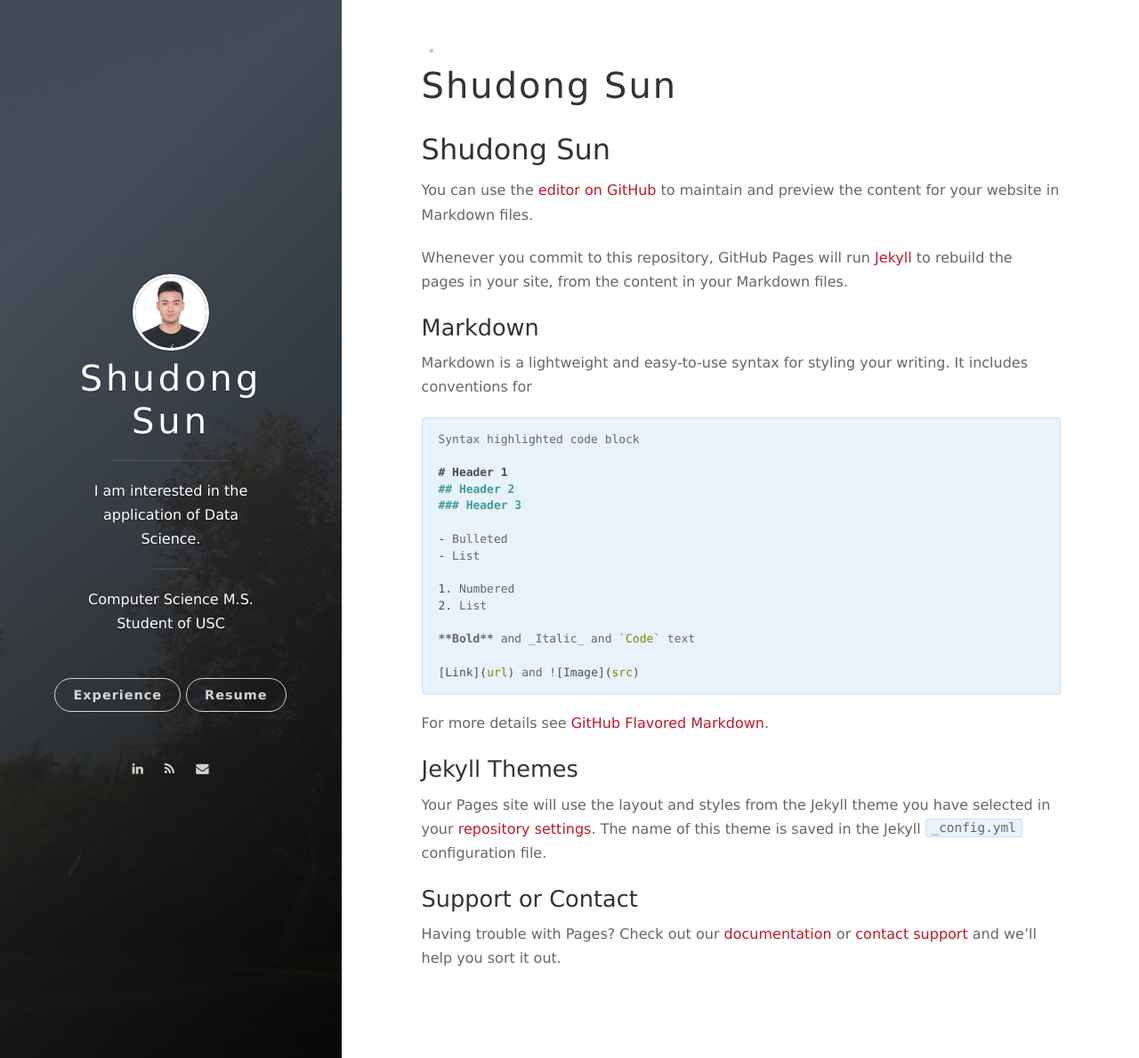
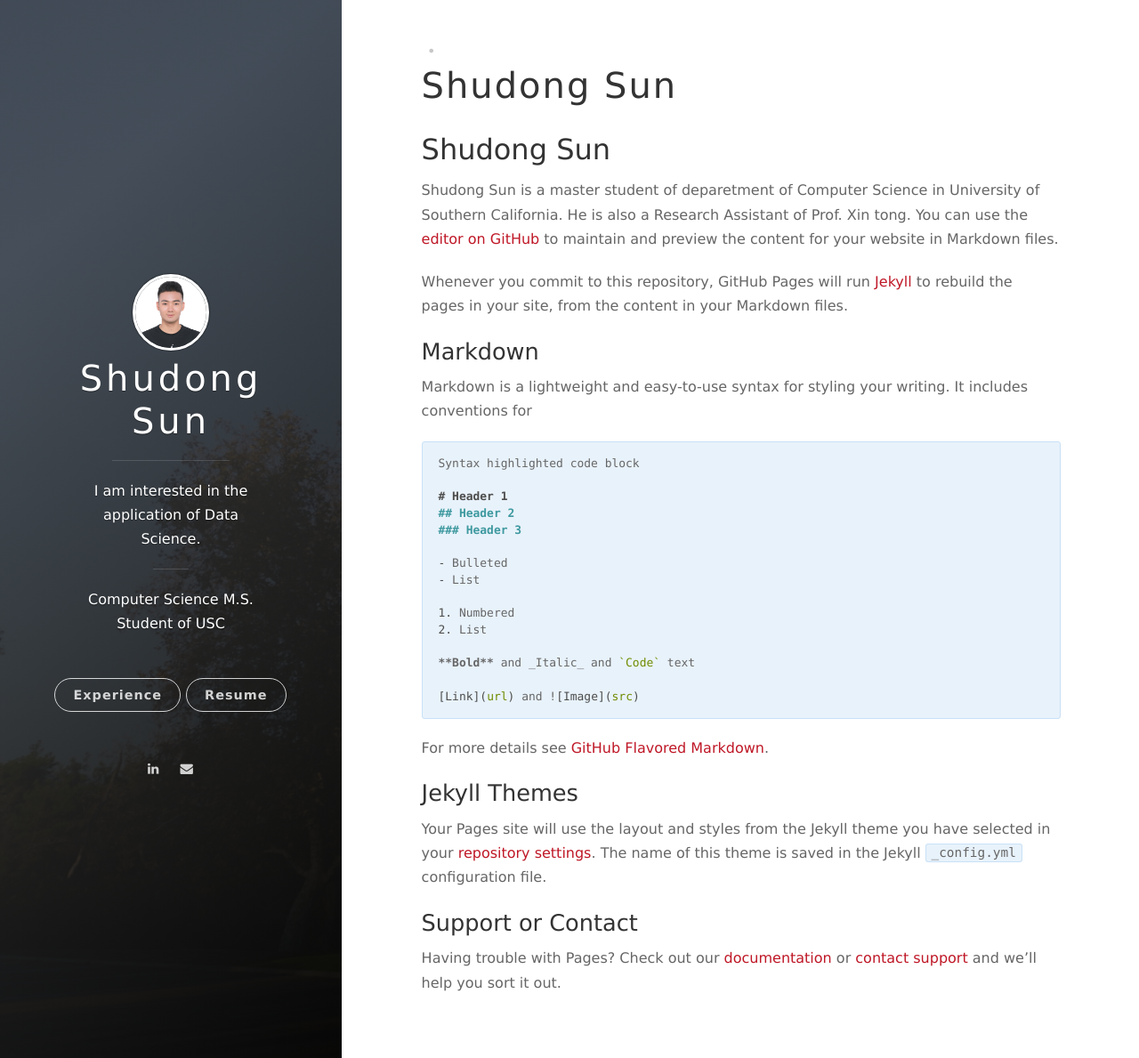
Before and after one commit to ShudongSun/ShudongSun.github.io, a Jekyll site: the page built from index.md, in a window 1280 px wide and 1189 px high. Shown: the whole window at 89% size. Built offline with Jekyll 4.4.1, drawn with Linux system fonts in a browser that asks for light colours; nearby versions of some CDN libraries; our own code applies the rules of GitHub Pages for plain Markdown files; the list of posts is cut into pages by our own code.

Commit message:
update RSS

```diff
--- a/_includes/social.html
+++ b/_includes/social.html
@@ -52,12 +52,12 @@
   {% endif %}
 
   <!-- RSS -->
-  <li class="navigation__item">
+  <!-- <li class="navigation__item">
     <a href="/feed.xml" rel="author" title="RSS" target="_blank">
       <i class='social fa fa-rss'></i>
       <span class="label">RSS</span>
     </a>
-  </li>
+  </li> -->
 
   {% if site.social.mail %}
   <!-- Email -->
--- a/feed.xml
+++ b/feed.xml
@@ -1,7 +1,7 @@
 ---
 layout: null
 ---
-<?xml version="1.0" encoding="UTF-8"?>
+<!-- <?xml version="1.0" encoding="UTF-8"?>
 <rss version="2.0" xmlns:atom="http://www.w3.org/2005/Atom">
   <channel>
     <title>{{ site.title | xml_escape }}</title>
@@ -27,4 +27,4 @@ layout: null
       </item>
     {% endfor %}
   </channel>
-</rss>
+</rss> -->
--- a/index.md
+++ b/index.md
@@ -1,5 +1,6 @@
 ## Shudong Sun
 
+Shudong Sun is a master student of deparetment of Computer Science in University of Southern California. He is also a Research Assistant of Prof. Xin tong.
 You can use the [editor on GitHub](https://github.com/ShudongSun/ShudongSun.github.io/edit/main/index.md) to maintain and preview the content for your website in Markdown files.
 
 Whenever you commit to this repository, GitHub Pages will run [Jekyll](https://jekyllrb.com/) to rebuild the pages in your site, from the content in your Markdown files.
```
